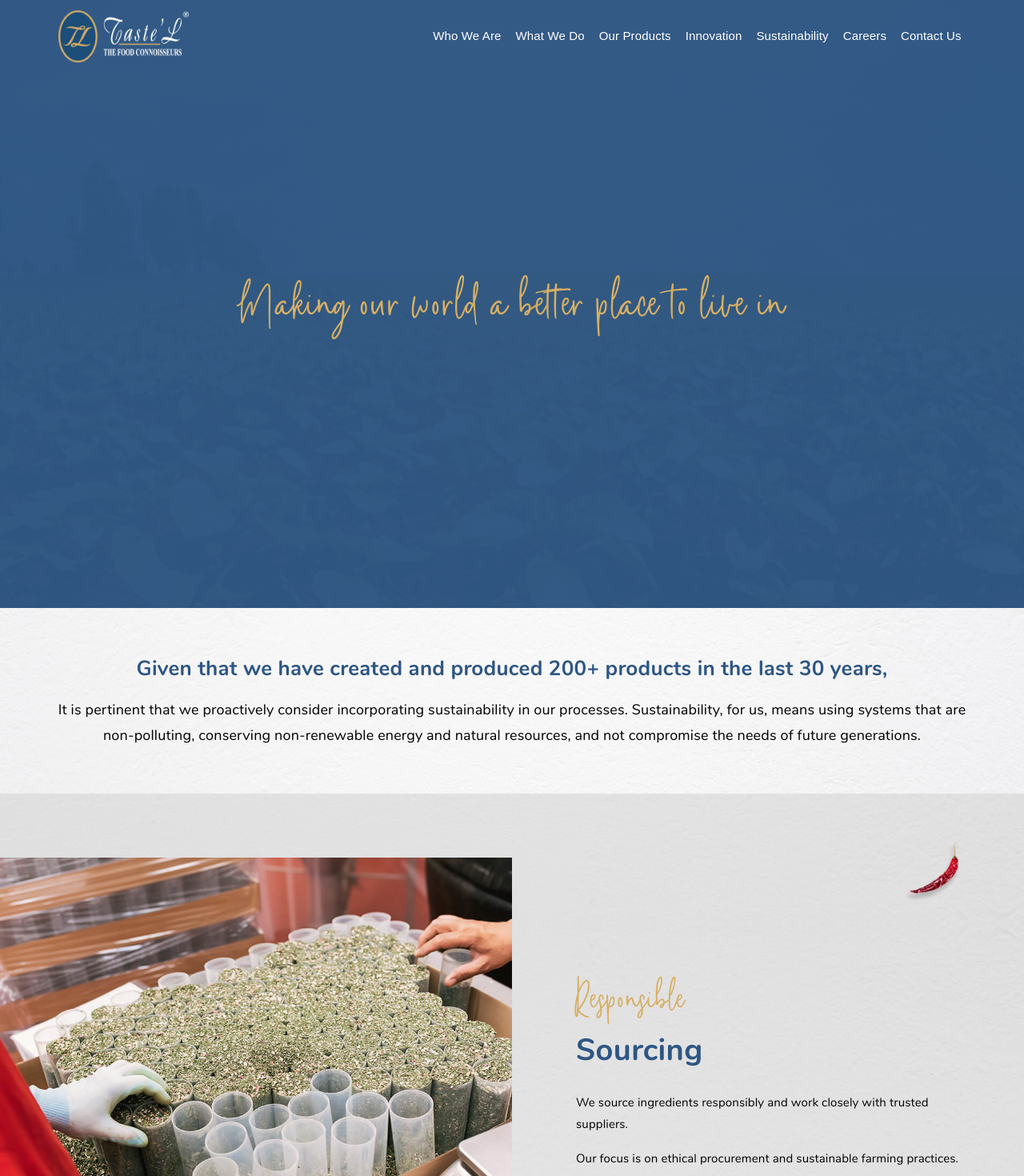
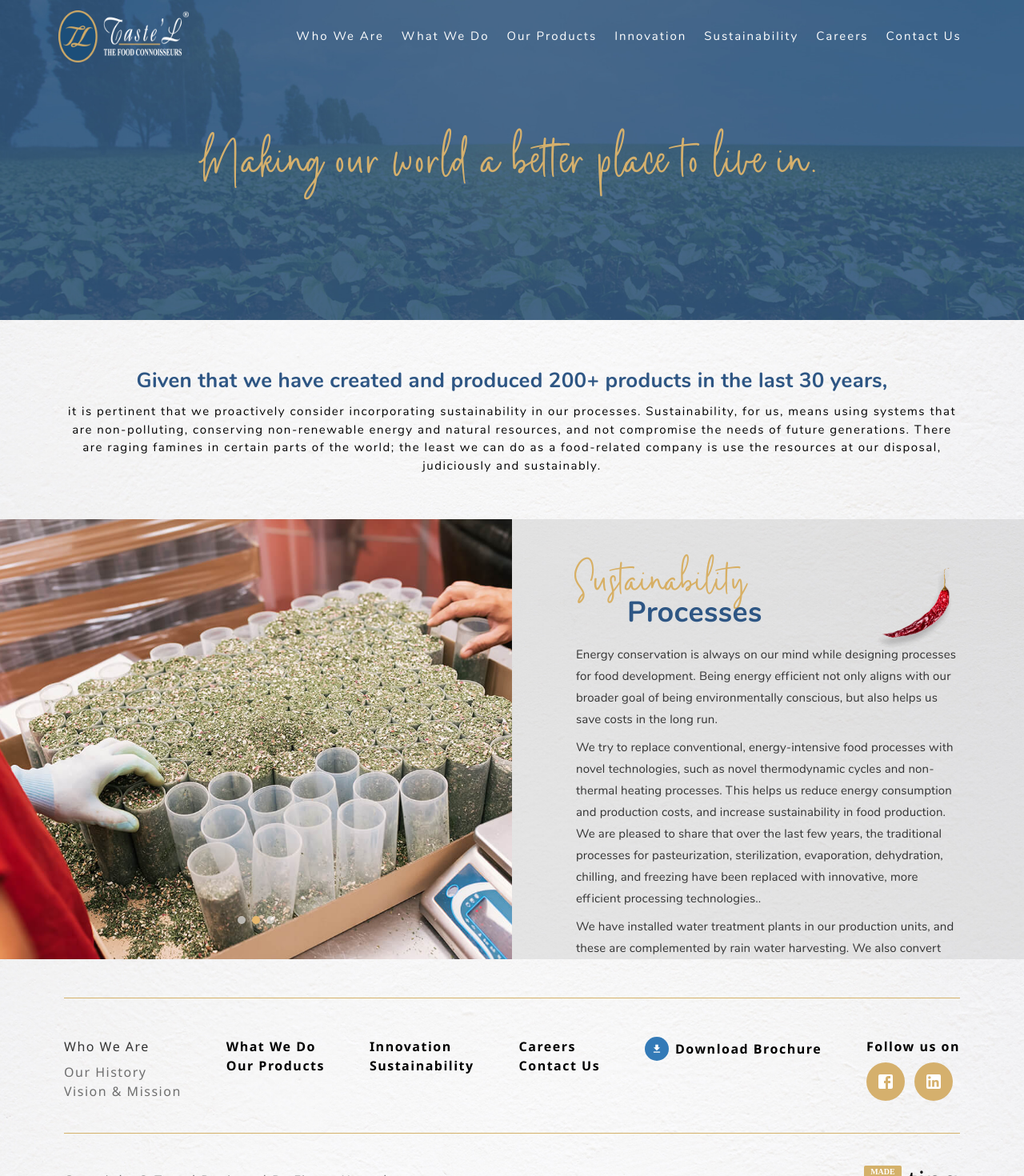
Before and after one commit to sakshikarmukale-hub/TastelFineFood, a React (Vite) app in the folder Tastel Fine Food/: page /sustainability in a window 1280 px wide. Shown: the top 1470 px of the page at 80% size. Built offline with nearby package versions, Linux system fonts and the light colour scheme.

Commit message:
sustainability.jsx.......... update whoweare dropdown navigation

```diff
--- a/Tastel Fine Food/src/components/Header.jsx
+++ b/Tastel Fine Food/src/components/Header.jsx
@@ -207,7 +207,8 @@ const Header = () => {
               sx={{
                 display: "flex",
                 alignItems: "center",
-                gap: 1,
+                gap: 1.5,
+
               }}
             >
               {menuItems.map((item, index) => (
@@ -220,12 +221,6 @@ const Header = () => {
                   <Box
                     onClick={() => {
                       setActiveMenu(index);
-
-                      {
-                        /* if (item === "Who We Are") {
-    navigate("/who-we-are");
-  } */
-                      }
 
                       if (item === "What We Do") {
                         navigate("/what-we-do");
@@ -265,7 +260,7 @@ const Header = () => {
                       cursor: "pointer",
                       border:
                         activeMenu === index || activeMenu === `inner-${index}`
-                          ? `1px solid ${scrolled ? "#fff" : "#000"}`
+                          ? `1px solid ${scrolled ? "#fff" : "#fff"}`
                           : "1px solid transparent",
                       borderRadius: "4px",
                     }}
@@ -287,8 +282,8 @@ const Header = () => {
                         color: scrolled ? "#fff" : "#fff",
                         fontSize: "15px",
                         // fontFamily: "Segoe UI, Tahoma, sans-serif",
-                        fontFamily: "Nunito Regular , sans-serif",
-                        letterSpacing: "9.5",
+                        fontFamily: "Nunito-Regular",
+                        letterSpacing: "2px",
                         position: "relative",
                         zIndex: 2,
                         transition: "color 0.4s ease",
@@ -316,11 +311,21 @@ const Header = () => {
                         (subItem, subIndex) => (
                           <Box
                             key={subItem}
-                            onClick={() =>
+                            onClick={() => {
                               setActiveSubMenu(
                                 activeSubMenu === subIndex ? null : subIndex,
-                              )
-                            }
+                              );
+
+                              if (subItem === "Our History") {
+                                navigate("/our-history");
+                                setHoveredMenu(null);
+                              }
+
+                              if (subItem === "Vision & Mission") {
+                                navigate("/vision-mission");
+                                setHoveredMenu(null);
+                              }
+                            }}
                             sx={{
                               position: "relative",
                               cursor: "pointer",
--- a/Tastel Fine Food/src/pages/sustainability.jsx
+++ b/Tastel Fine Food/src/pages/sustainability.jsx
@@ -1,5 +1,6 @@
-import React from "react";
+import React, { useState } from "react";
 import { Box, Typography } from "@mui/material";
+import { motion } from "framer-motion";
 
 import { Swiper, SwiperSlide } from "swiper/react";
 import { Pagination, Autoplay } from "swiper/modules";
@@ -7,13 +8,13 @@ import { Pagination, Autoplay } from "swiper/modules";
 import "swiper/css";
 import "swiper/css/pagination";
 
-import BannerSus from "../assets/banner.png"
-import Bg1 from "../assets/bg_1.png"
-import Bg2 from "../assets/bg_2.png"
-import Mirch from "../assets/red_m.png"
-import sustainable1 from "../assets/sustainable_img_1.png"
-import sustainable2 from "../assets/sustainable_img_2.png"
-import sustainable3 from "../assets/sustainable_img_3.png"
+import BannerSus from "../assets/banner.png";
+import Bg1 from "../assets/bg_1.png";
+import Bg2 from "../assets/bg_2.png";
+import Mirch from "../assets/red_m.png";
+import sustainable1 from "../assets/sustainable_img_1.png";
+import sustainable2 from "../assets/sustainable_img_2.png";
+import sustainable3 from "../assets/sustainable_img_3.jpg";
 
 const sustainabilityData = [
   {
@@ -21,7 +22,7 @@ const sustainabilityData = [
     subtitle: "Packaging",
     image: sustainable1,
     description1:
-      "The responsibility of preserving the environment cannot fall on the consumers alone. At Taste'L, we believe that every single decision we take as a business can have a huge impact on our environment in the long run, and we can begin with something as basic as packaging.",
+      "The responsibility of preserving the environment cannot fall on the consumers alone. At Taste’L, we believe that every single decision we take as a business can have a huge impact on our environment in the long run, and we can begin with something as basic as packaging.",
 
     description2:
       "All our packaging needs are met with 100% recycled or raw materials to ensure the lowest carbon footprint possible. We try to minimise our production process and put our best minds on the task of optimising the supply chains. Our goal is to bring good food to our patrons without putting any additional burden on Mother Earth.",
@@ -31,17 +32,17 @@ const sustainabilityData = [
   },
 
   {
-    title: "Responsible",
-    subtitle: "Sourcing",
+    title: "Sustainable",
+    subtitle: "Processes",
     image: sustainable2,
     description1:
-      "We source ingredients responsibly and work closely with trusted suppliers.",
+      "Energy conservation is always on our mind while designing processes for food development. Being energy efficient not only aligns with our broader goal of being environmentally conscious, but also helps us save costs in the long run.",
 
     description2:
-      "Our focus is on ethical procurement and sustainable farming practices.",
+      "We try to replace conventional, energy-intensive food processes with novel technologies, such as novel thermodynamic cycles and non-thermal heating processes. This helps us reduce energy consumption and production costs, and increase sustainability in food production. We are pleased to share that over the last few years, the traditional processes for pasteurization, sterilization, evaporation, dehydration, chilling, and freezing have been replaced with innovative, more efficient processing technologies..",
 
     description3:
-      "This ensures consistent quality while supporting farming communities.",
+      "We have installed water treatment plants in our production units, and these are complemented by rain water harvesting. We also convert vegetable waste to compost to help reduce landfill.",
   },
 
   {
@@ -49,59 +50,76 @@ const sustainabilityData = [
     subtitle: "Operations",
     image: sustainable3,
     description1:
-      "Our facilities use modern systems that reduce waste and energy consumption.",
+      "As a modern day business, ensuring sustainability in the advanced stages of food production is not enough for us. Our resource procuring teams track down raw materials, which have a minimal carbon footprint, and we keep looking for newer ways to reduce wastage across departments.",
 
     description2:
       "We continuously improve our manufacturing and logistics operations.",
 
-    description3:
-      "Every process is designed to minimize environmental impact.",
+    description3: "Every process is designed to minimize environmental impact.",
   },
 ];
 
 const Sustainability = () => {
+  const [activeIndex, setActiveIndex] = useState(0);
+  const current = sustainabilityData[activeIndex];
   return (
     <>
       {/* Hero Section */}
+
+      <Box sx={{ position: "relative", width: "100%" }}>
         <Box
+          component="img"
+          src={BannerSus}
+          alt="Our Products Banner"
           sx={{
             width: "100%",
             height: {
-      xs: "60vh",
-      md: "80vh",
-      lg: "95vh",
+              xs: "400px", // mobile
+              sm: "350px", // tablet
+              md: "350px", // laptop
+              lg: "400px", // desktop
+              xl: "450px", // large screens
             },
-    backgroundImage: `
-      linear-gradient(
-        rgba(46,86,132,0.78),
-        rgba(46,86,132,0.78)
-      ),
-      url(${BannerSus})
-    `,
-    backgroundSize: "cover",
-    backgroundPosition: "center",
-    backgroundRepeat: "no-repeat",
+            objectFit: "cover",
+            display: "block",
+          }}
+        />
 
-    display: "flex",
-    alignItems: "center",
-    justifyContent: "center",
-    textAlign: "center",
-  }}
->
         <Typography
           sx={{
+            position: "absolute",
+            top: "50%",
+            left: "50%",
+            transform: "translate(-50%, -50%)",
+            width: "100%",
+            textAlign: "center",
+            color: "#d5b06d",
             fontFamily: "Mattiface",
-      color: "#D7AF64",
+            fontWeight: 400,
+            lineHeight: 1,
+            fontSize: {
+              xs: "70px",
+              sm: "60px",
+              md: "80px",
+              lg: "100px",
+              xl: "110px",
+            },
 
-      fontSize: {
-        xs: "40px",
-        sm: "55px",
-        md: "70px",
-        lg: "90px",
+            animation: "fadeUp 1.5s ease-out forwards",
+
+            "@keyframes fadeUp": {
+              from: {
+                opacity: 0,
+                marginTop: "80px",
+              },
+              to: {
+                opacity: 1,
+                marginTop: "0px",
+              },
             },
           }}
         >
-    Making our world a better place to live in
+          Making our world a better place to live in.
         </Typography>
       </Box>
 
@@ -133,7 +151,8 @@ const Sustainability = () => {
             },
           }}
         >
-    Given that we have created and produced 200+ products in the last 30 years,
+          Given that we have created and produced 200+ products in the last 30
+          years,
         </Typography>
 
         <Typography
@@ -141,188 +160,250 @@ const Sustainability = () => {
             fontFamily: "Nunito-Regular",
             textAlign: "center",
 
-      mt: 2,
+            mt: 1,
 
             fontSize: {
-        xs: "15px",
-        md: "18px",
+              xs: "12px",
+              md: "15px",
             },
 
-      lineHeight: 1.8,
+            lineHeight: 1.5,
+            letterSpacing: 1.5,
 
-      maxWidth: "1400px",
+            maxWidth: "1120px",
             mx: "auto",
           }}
         >
-    It is pertinent that we proactively consider incorporating sustainability
-    in our processes. Sustainability, for us, means using systems that are
-    non-polluting, conserving non-renewable energy and natural resources,
-    and not compromise the needs of future generations.
+          it is pertinent that we proactively consider incorporating
+          sustainability in our processes. Sustainability, for us, means using
+          systems that are non-polluting, conserving non-renewable energy and
+          natural resources, and not compromise the needs of future generations.
+          There are raging famines in certain parts of the world; the least we
+          can do as a food-related company is use the resources at our disposal,
+          judiciously and sustainably.
         </Typography>
       </Box>
 
       {/* Swiper Section */}
+      {/* MAIN SWIPER SECTION */}
       <Box
+  component={motion.div}
+  initial={{
+    opacity: 0,
+    y: 120,
+  }}
+  whileInView={{
+    opacity: 1,
+    y: 0,
+  }}
+  transition={{
+    duration: 1.2,
+    ease: "easeOut",
+  }}
+  viewport={{
+    once: true,
+    amount: 0.2,
+  }}
   sx={{
     width: "100%",
+    height: "300px",
     backgroundImage: `url(${Bg2})`,
     backgroundSize: "cover",
     backgroundPosition: "center",
     backgroundRepeat: "no-repeat",
-    py: {
-      xs: 6,
-      md: 10,
+    display: "grid",
+    gridTemplateColumns: { xs: "1fr", md: "1fr 1fr" },
+    alignItems: "stretch",
+    minHeight: { xs: "auto", md: "550px", lg: "550px" },
+    overflow: "hidden",
+
+    "& .swiper": {
+      height: "100% !important",
+      width: "100% !important",
     },
+    "& .swiper-slide": {
+      height: "100% !important",
+    },
+    "& .swiper-wrapper": {
+      height: "100% !important",
+    },
+    "& .swiper-pagination": {
+      bottom: "140px !important",
+    },
+    "& .swiper-pagination-bullet": {
+      background: "#fff",
+      opacity: 0.6,
+      width: "10px",
+      height: "10px",
+    },
+    "& .swiper-pagination-bullet-active": {
+      opacity: 1,
+      background: "#E8B86D",
+    },
+  }}
+>
+        {/* LEFT — IMAGE SWIPER ONLY, full bleed */}
+        <Box
+          sx={{
+            height: { xs: "250px", md: "420px", lg: "650px" },
+            width: "100%",
+            overflow: "hidden",
+          }}
+        >
+          <Swiper
+            modules={[Pagination, Autoplay]}
+            pagination={{ clickable: true }}
+            autoplay={{ delay: 4000, disableOnInteraction: false }}
+            loop
+            style={{ height: "100%", width: "100%" }}
+            onSlideChange={(swiper) => setActiveIndex(swiper.realIndex)}
+          >
+            {sustainabilityData.map((item, index) => (
+              <SwiperSlide key={index} style={{ height: "100%" }}>
+                <Box
+                  component="img"
+                  src={item.image}
+                  alt={item.subtitle}
+                  sx={{
+                    width: "100%",
+                    height: "100%",
+                    objectFit: "cover",
+                    display: "block",
+                  }}
+                />
+              </SwiperSlide>
+            ))}
+          </Swiper>
+        </Box>
+
+        {/* RIGHT — STATIC TEXT, updates on slide change */}
+        <Box
+          sx={{
+            px: { xs: 3, md: 6, lg: 10 },
+            py: { xs: 2, md: 3, lg: 4 },
+            display: "flex",
+            flexDirection: "column",
+            justifyContent: "center",
             position: "relative",
           }}
         >
+          {/* Mirch decoration */}
          <Box
-    component="img"
+  component={motion.img}
   src={Mirch}
-    alt=""
+  alt="mirch"
+  initial={{ opacity: 0 }}
+  whileInView={{ opacity: 1 }}
+  transition={{
+    duration: 3,
+    ease: "easeInOut",
+  }}
+  viewport={{
+    once: true,
+    amount: 0.3,
+  }}
   sx={{
     position: "absolute",
-      right: {
-        xs: "20px",
-        md: "80px",
-      },
-      top: {
-        xs: "20px",
-        md: "60px",
-      },
-      width: {
-        xs: "40px",
-        md: "70px",
-      },
+    top: { xs: "10px", md: "60px" },
+    right: { xs: "10px", md: "90px" },
+    width: { xs: "45px", md: "95px" },
+    pointerEvents: "none",
   }}
 />
 
-  <Swiper
-    pagination={{
-      clickable: true,
-    }}
-    autoplay={{
-      delay: 4000,
-    }}
-    modules={[Pagination, Autoplay]}
-  >
-    {sustainabilityData.map((item, index) => (
-      <SwiperSlide key={index}>
-        <Box
-          sx={{
-            maxWidth: "1400px",
-            mx: "auto",
-
-            display: "grid",
-
-            gridTemplateColumns: {
-              xs: "1fr",
-              md: "1fr 1fr",
-            },
-
-            alignItems: "center",
-          }}
-        >
-          {/* IMAGE */}
-          <Box>
-            <Box
-              component="img"
-              src={item.image}
-              alt=""
-              sx={{
-                width: "100%",
-                display: "block",
-              }}
-            />
-          </Box>
-
-          {/* CONTENT */}
-          <Box
-            sx={{
-              px: {
-                xs: 4,
-                md: 8,
-                lg: 10,
-              },
-              py: {
-                xs: 4,
-                md: 0,
-              },
-            }}
-          >
+          {/* TITLE — always constant */}
           <Typography
             sx={{
               fontFamily: "Mattiface",
               color: "#D7AF64",
-
-                fontSize: {
-                  xs: "40px",
-                  md: "55px",
-                  lg: "70px",
-                },
-
-                lineHeight: 1,
+              fontSize: { xs: "42px", md: "55px", lg: "82px" },
+              lineHeight: 0.3,
             }}
           >
-              {item.title}
+            Sustainability
           </Typography>
 
+          {/* SUBTITLE — changes on slide */}
           <Typography
             sx={{
               fontFamily: "Nunito-Bold",
               color: "#2E5684",
-
-                fontSize: {
-                  xs: "24px",
-                  md: "32px",
-                  lg: "38px",
+              fontSize: { xs: "22px", md: "28px", lg: "36px" },
+              mb: 1.5,
+              ml: 8,
+              animation: `fadeIn-${activeIndex} 0.5s ease-out forwards`,
+              opacity: 0,
+              [`@keyframes fadeIn-${activeIndex}`]: {
+                from: { opacity: 0 },
+                to: { opacity: 1 },
               },
-
-                mb: 3,
             }}
           >
-              {item.subtitle}
+            {current.subtitle}
           </Typography>
 
+          {/* DESCRIPTION 1 */}
           <Typography
             sx={{
               fontFamily: "Nunito-Regular",
-                fontSize: "15px",
+              fontSize: { xs: "13px", md: "14px", lg: "15px" },
               lineHeight: 1.8,
-                mb: 2,
+              mb: 1,
+              color: "#333",
+              animation: `fadeIn-${activeIndex} 0.5s ease-out forwards`,
+              opacity: 0,
+              [`@keyframes fadeIn-${activeIndex}`]: {
+                from: { opacity: 0 },
+                to: { opacity: 1 },
+              },
             }}
           >
-              {item.description1}
+            {current.description1}
           </Typography>
 
+          {/* DESCRIPTION 2 */}
           <Typography
             sx={{
               fontFamily: "Nunito-Regular",
-                fontSize: "15px",
+              fontSize: { xs: "13px", md: "14px", lg: "15px" },
               lineHeight: 1.8,
-                mb: 2,
+              mb: 1,
+              color: "#333",
+              animation: `fadeIn-${activeIndex} 0.5s ease-out forwards`,
+              opacity: 0,
+              [`@keyframes fadeIn-${activeIndex}`]: {
+                from: { opacity: 0 },
+                to: { opacity: 1 },
+              },
             }}
           >
-              {item.description2}
+            {current.description2}
           </Typography>
 
+          {/* DESCRIPTION 3 */}
+          {current.description3 !== "" && (
             <Typography
               sx={{
                 fontFamily: "Nunito-Regular",
-                fontSize: "15px",
+                fontSize: { xs: "13px", md: "14px", lg: "15px" },
                 lineHeight: 1.8,
+                mb: 1,
+                color: "#333",
+                animation: `fadeIn-${activeIndex} 0.5s ease-out forwards`,
+                opacity: 0,
+                [`@keyframes fadeIn-${activeIndex}`]: {
+                  from: { opacity: 0 },
+                  to: { opacity: 1 },
+                },
               }}
             >
-              {item.description3}
+              {current.description3}
             </Typography>
+          )}
         </Box>
-        </Box>
-      </SwiperSlide>
-    ))}
-  </Swiper>
       </Box>
     </>
   );
-}
+};
 
 export default Sustainability;
```
Also changed, not shown: Tastel Fine Food/src/assets/sustainable_img_3.jpg (added). Lines whose indentation alone changed are shown as unchanged.
